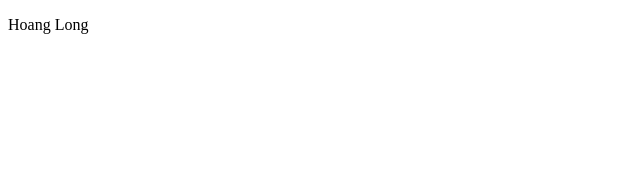
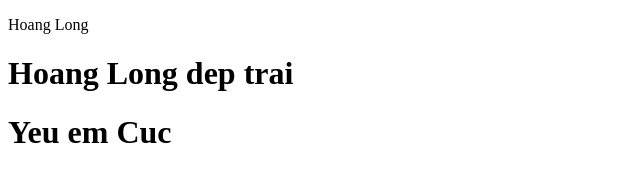
Before and after one commit to hoanglong6868/DeMoGit, a plain HTML site: page index.html in a window 1280 px wide. Shown: the whole page, without its empty margins (0-640 px from the left). Drawn offline with Linux system fonts and the light colour scheme.

Commit message:
Them phan tu h1

```diff
--- a/index.html
+++ b/index.html
@@ -7,5 +7,7 @@
 </head>
 <body>
     <p>Hoang Long</p>
+    <h1>Hoang Long dep trai</h1>
+    <h1>Yeu em Cuc</h1>
 </body>
 </html>
```
